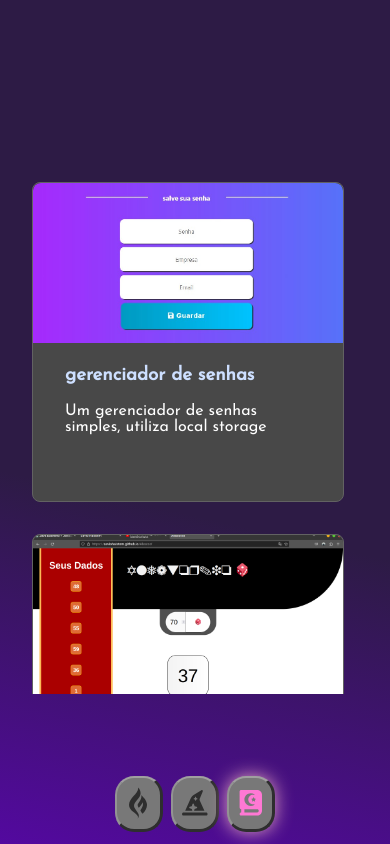
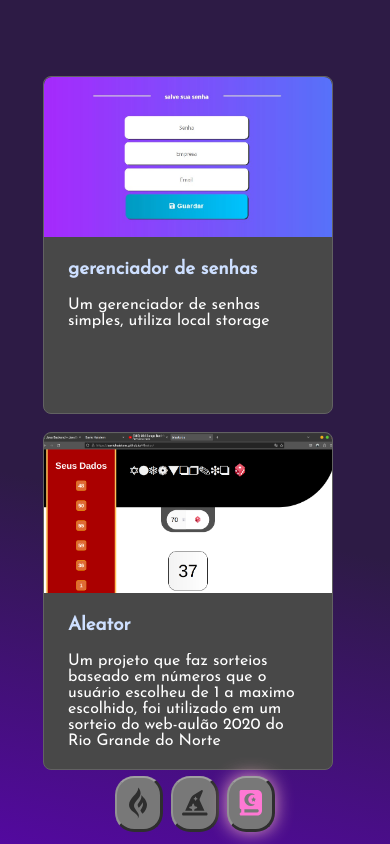
Before and after one commit to SavioHaistem/Portifolio, a Vue app: page / in a window 390 px wide. Both pictures are taken after a click on the button 251 px from the left and 804 px from the top of the page. Built offline with nearby package versions, Linux system fonts and the light colour scheme.

Commit message:
fix(style): responsiveness grid-layout

```diff
--- a/src/Projects.vue
+++ b/src/Projects.vue
@@ -92,15 +92,18 @@ main.projects-body {
   padding: 2rem;
   overflow: auto;
   width: 80vw;
-  height: 30rem;
   display: grid;
-  grid-gap: 2rem;
-  grid-template-columns: repeat(auto-fill, minmax(15rem, 1fr));
-  grid-auto-rows: 20rem;
+  grid-template-columns: repeat(auto-fill, minmax(18rem, 1fr));
+  grid-gap: 20px;
+  grid-auto-rows: 21rem;
   grid-auto-flow: row;
+  justify-items: center;
 }
 ul.projects-list > li.project-item {
   overflow: hidden;
+  width: 18rem;
+  height: 21rem;
+  cursor: pointer;
   background-color: #484848;
   border: 1px solid #626262;
   border-radius: 8px;
@@ -109,9 +112,9 @@ ul.projects-list > li.project-item:hover {
   box-shadow: 0px 0px 30px 0px rgba(166, 255, 251, 0.236);
 }
 ul.projects-list > li.project-item > div.tecnologies-list {
-  transform: translateY(-100px);
+  transform: translateY(-105px);
   overflow: auto;
-  margin-bottom: -96px;
+  margin-bottom: -100px;
   display: flex;
   gap: 5px;
   padding-left: 20px;
@@ -142,14 +145,12 @@ ul.projects-list > li.project-item > div.tecnologies-list > div.tecnologies > p.
 }
 ul.projects-list > li.project-item > div.project-info {
   color: rgb(205, 223, 255);
-  padding: 0px 2rem;
+  padding: 0px 1.5rem;
 }
 ul.projects-list > li.project-item > div.project-info > p.project-description {
   color: white;
-}
-ul.projects-list > li.project-item > div.project-info > p.project-description {
   overflow: auto;
-  height: 5rem;
+  height: 6rem;
 }
 ul.projects-list > li.project-item > img.project-image {
   width: 100%;
```
